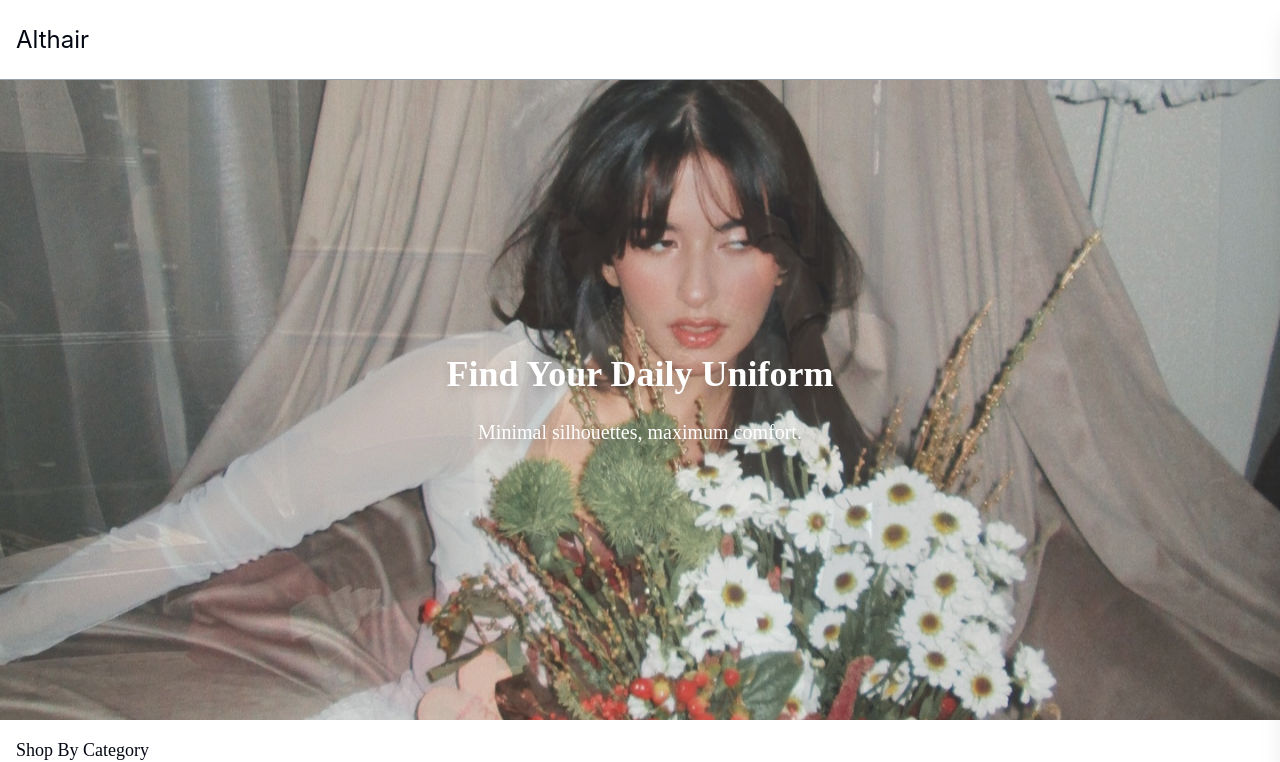
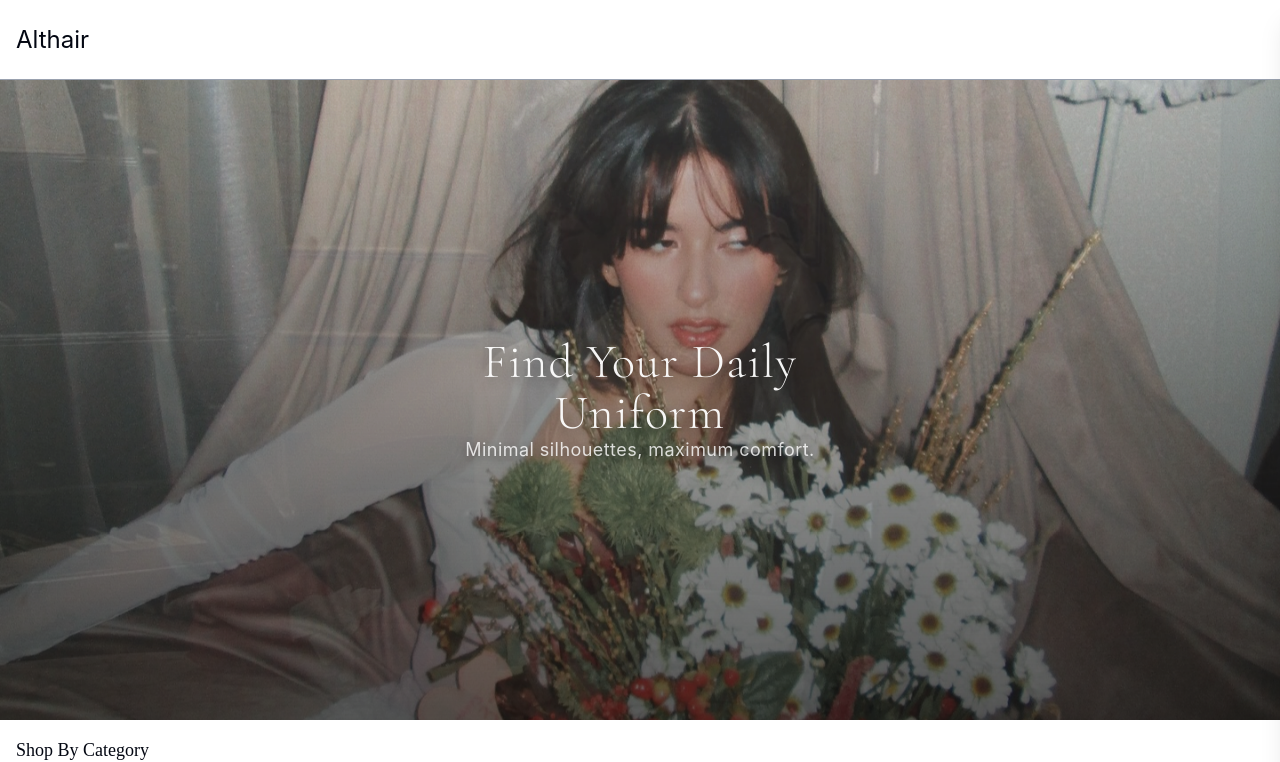
Before and after one commit to ArnavSaikia/althair, a React (Vite) app in the folder frontend/: page / in a window 1280 px wide. Shown: the top 762 px of the page. Built offline with nearby package versions, Linux system fonts and the light colour scheme; some icons are missing; a web font is replaced by a local one.

Commit message:
ig im done with the hero section styling. still problems seem to be there with the line widths tho

```diff
--- a/frontend/index.html
+++ b/frontend/index.html
@@ -6,6 +6,9 @@
     <link rel="preconnect" href="https://fonts.googleapis.com">
     <link rel="preconnect" href="https://fonts.gstatic.com" crossorigin>
     <link href="https://fonts.googleapis.com/css2?family=Elsie+Swash+Caps:wght@400;900&display=swap" rel="stylesheet">
+    <link rel="preconnect" href="https://fonts.googleapis.com">
+    <link rel="preconnect" href="https://fonts.gstatic.com" crossorigin>
+    <link href="https://fonts.googleapis.com/css2?family=Cormorant+Garamond:ital,wght@0,300..700;1,300..700&display=swap" rel="stylesheet">
     <meta name="viewport" content="width=device-width, initial-scale=1.0" />
     <title>frontend</title>
   </head>
--- a/frontend/src/Pages/Landing.jsx
+++ b/frontend/src/Pages/Landing.jsx
@@ -65,13 +65,38 @@ function Landing(){
                         />
                     ))}
 
+                    <div className="absolute inset-0 bg-gradient-to-t from-black/60 via-black/30 to-transparent pointer-events-none gap-0"></div>
+
+
                     {/* centered slide text */}
                     <div className="absolute inset-0 flex flex-col items-center justify-center text-center p-6">
-                        <h1 className="text-white text-4xl font-bold drop-shadow-lg transition-opacity duration-500">
+                        <h1
+                            className="
+                                font-['Cormorant_Garamond']
+                                text-white/95
+                                text-5xl
+                                font-light
+                                leading-[1.05]
+                                tracking-wide
+                                max-w-[18ch]
+                                drop-shadow-[0_4px_8px_rgba(0,0,0,0.6)]
+                                transition-opacity duration-700
+                            "
+                        >
                             {heroSlides[index].title}
                         </h1>
-                        <br/>
-                        <p className="text-white text-xl drop-shadow-lg transition-opacity duration-500">
+                        <p
+                            className="
+                                font-[inter]
+                                text-white/80
+                                text-lg
+                                leading-snug
+                                tracking-wide
+                                max-w-[35ch]
+                                drop-shadow-[0_3px_6px_rgba(0,0,0,0.55)]
+                                transition-opacity duration-700
+                            "
+                        >
                             {heroSlides[index].text}
                         </p>
                     </div>
```
